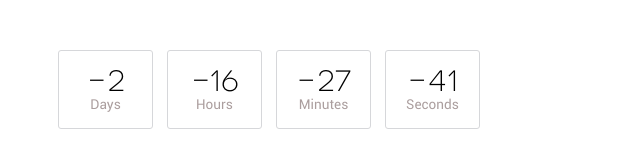
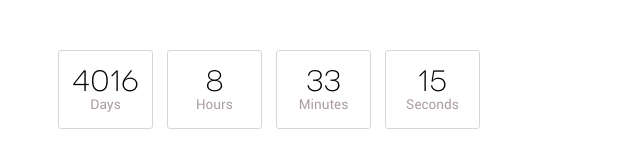
Before and after one commit to SkeloGH/sp_challenge, a plain HTML site: page index.html in a window 1280 px wide. Shown: the whole page, without its empty margins (0-640 px from the left). Drawn offline with Linux system fonts and the light colour scheme.

Commit message:
changed, target countdown date

```diff
--- a/index.html
+++ b/index.html
@@ -144,7 +144,7 @@
             hours: 0,
             minutes: 0,
             seconds: 0,
-            from_date: new Date("Mar 18, 2018 00:00:00"),
+            from_date: new Date("Mar 18, 2029 00:00:00"),
             onRender: function(){
                 UI.elements.days.innerText    = this.days_left;
                 UI.elements.hours.innerText   = this.hours_left;
```
